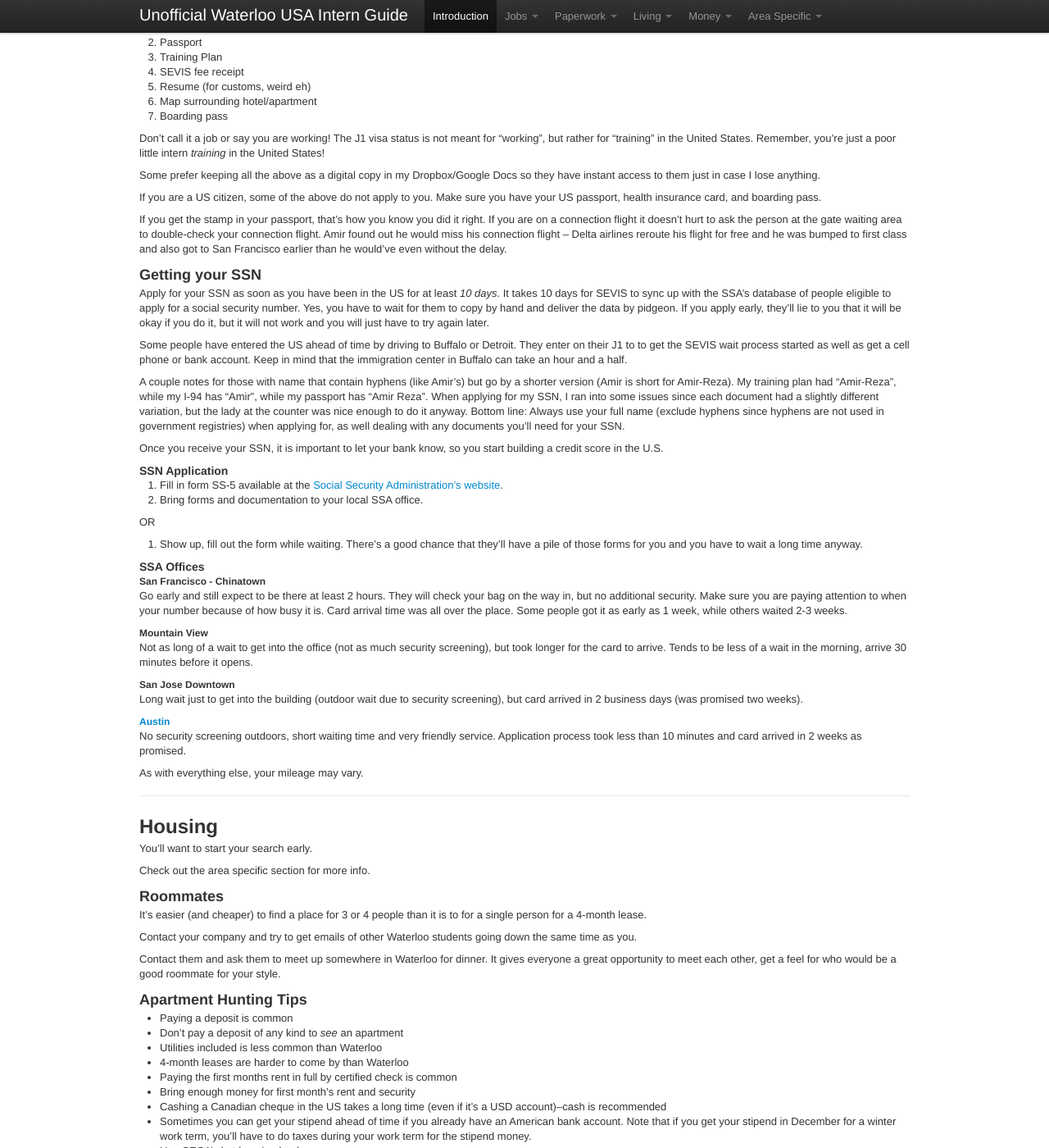
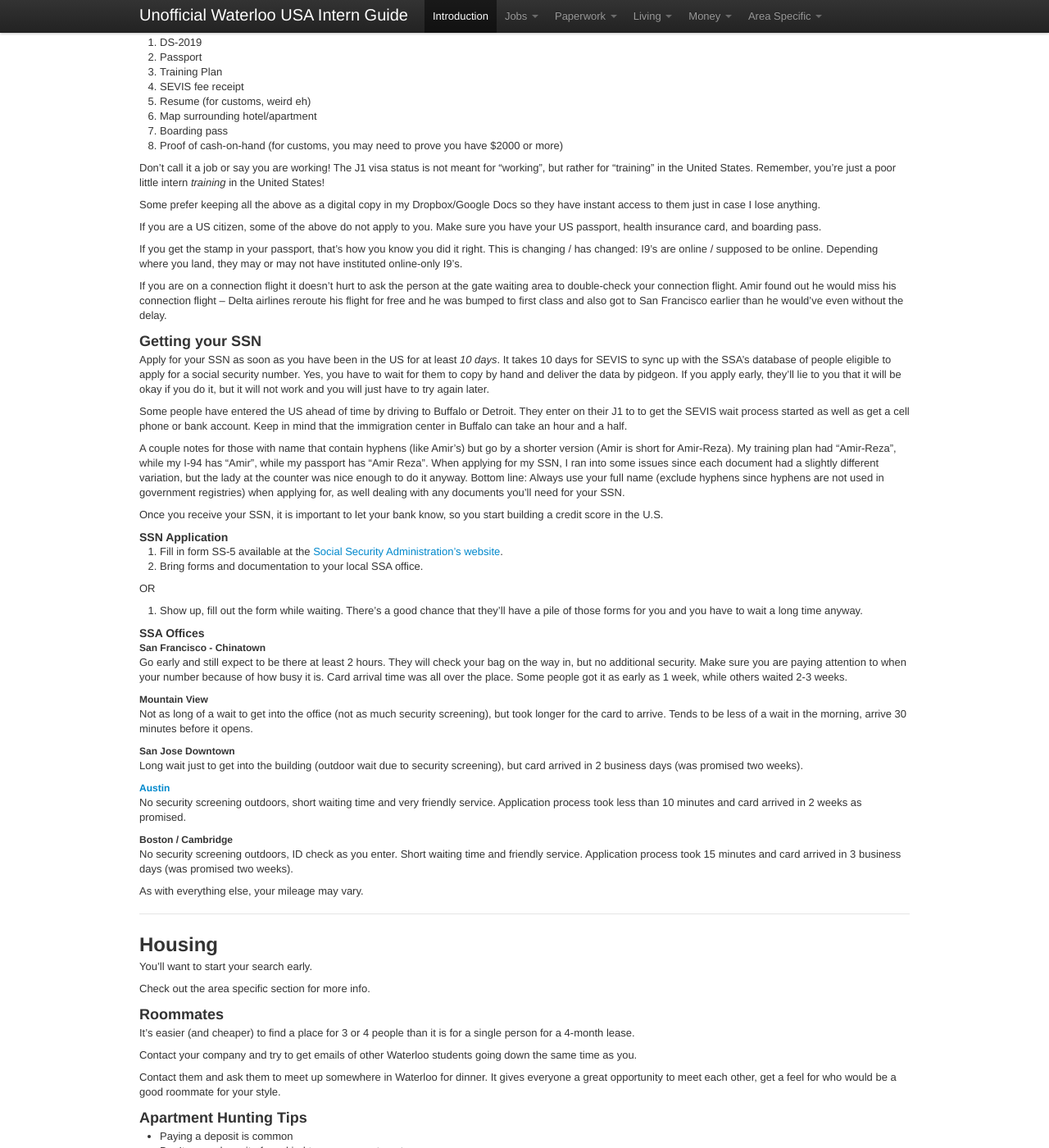
Before and after one commit to sholiday/Unofficial-Waterloo-USA-Intern-Guide, a Jekyll site: the page built from index.markdown, in a window 1280 px wide and 1400 px high, scrolled down 1716 px. Shown: the whole window at 82% size. Built offline with Jekyll 4.4.1, drawn with Linux system fonts in a browser that asks for light colours; nearby versions of some CDN libraries; Markdown is read by kramdown in place of the engine named in the settings; some of the changed text lies outside the part shown.

Commit message:
SSN Boston notes, one or two spelling fixes, financial advice

```diff
--- a/index.markdown
+++ b/index.markdown
@@ -136,6 +137,7 @@ Have a second (or third) copy of all travel documents:
 5. Resume (for customs, weird eh)
 6. Map surrounding hotel/apartment
 7. Boarding pass
+8. Proof of cash-on-hand (for customs, you may need to prove you have $2000 or more)
 
 Don't call it a job or say you are working! The J1 visa status is not meant for
 "working", but rather for "training" in the United States. Remember, you're just
@@ -147,7 +149,8 @@ they have instant access to them just in case I lose anything.
 If you are a US citizen, some of the above do not apply to you.
 Make sure you have your US passport, health insurance card, and boarding pass.
 
-If you get the stamp in your passport, that's how you know you did it right.
+If you get the stamp in your passport, that's how you know you did it right. This is changing / has changed: I9's are online / supposed to be online. Depending where you land, they may or may not have instituted online-only I9's.
+
 If you are on a connection flight it doesn't hurt to ask the person at the gate
 waiting area to double-check your connection flight. Amir found out he would miss his connection flight -- Delta airlines reroute his flight for free and he was bumped to first class and also got to San Francisco earlier than he would've even without the delay.
 
@@ -200,6 +203,9 @@ No security screening outdoors, short waiting time and very friendly service.
 Application process took less than 10 minutes and card arrived in 2 weeks as
 promised.
 
+##### Boston / Cambridge
+No security screening outdoors, ID check as you enter. Short waiting time and friendly service. Application process took 15 minutes and card arrived in 3 business days (was promised two weeks).
+
 As with everything else, your mileage may vary.
 
 ---
@@ -394,6 +400,7 @@ You may not want one for several reasons:
 
 * There may be a minimum balance after 6 months
 * Having interest income in the US can complicate taxes (not an expert)
+* Some savings accounts require fees which may end up being more than the interest on your account
 
 Choosing a Bank is up to you and your preferences.
 Stephen suggests you stick to one of:
@@ -401,6 +408,8 @@ Stephen suggests you stick to one of:
 * Chase
 * Bank of America
 * Wells Fargo
+
+Kevin suggests you use TD Bank, especially if ATMs are convenient for where you live / work. TD Bank hours are generally better than any other American banks (they are open late on weekdays and for several hours on weekends).
 
 If you are in NY Chase is the one to open.
 There are so many Chase branches and ATMs.
@@ -420,10 +429,10 @@ Josh worked with the person who built this at Chase. It is very secure.
 Wells Fargo is known for being super nice.
 Wells Fargo has been seen by at least one person as being tougher for a CC.
 
-You will *not* need a SSN to open an account at the three listed banks.
+You will *not* need a SSN to open an account at the four listed banks.
 They will need your J-1 Visa for filling in your bank details, so bring your
 passport and visa. You don't even need a permanent address. Some have had luck
-with using their hotel's or their company's.
+with using their hotel's or their company's. Once you do receive your SSN, it is a good idea to update this with your bank in order to build a scredit rating in America.
 
 Stephen's always kept a US bank account open.
 It's super useful to have. If you come back to the US again you're all setup.
@@ -514,6 +523,8 @@ call a number (or call for you on your behalf) about 24-48 hours later
 (excluding weekends). If not, here's the number you can call: 1-888-503-6092.
 They'll ask for your Canadian SIN number and your last address in Canada. YMMV.
 
+Kevin was in the same situation and followed the same process at TD Bank with similar results.
+
 One surefire way of getting a credit card fairly soon would be to apply for a
 Capital One credit card that's directly targeted for people with no credit
 history/newcomers. Beware this card is free for the first year, but costs around
@@ -525,6 +536,11 @@ There are a lot of ways to bring your hard earned dough back to Canada.
 
 The main thing to keep in mind is that while some broker may not charge a "fee" the rate they
 offer may be several pips from [mid-market rates](http://www.xe.com/faq/rates_buyorsellrates.php).
+
+#### What Kevin Does
+If you are with TD Canada and TD Bank, they will transfer your money between countries without any fees. For Kevin, this involved a five-minute phone call and a 2 business day wait. You can either open an American dollar account in TD Canada or have them exchange your money for CAD and deposit it in your Canadian checking account. It may be a good idea to use a USD account at TD Canada, then exchange money when the exchange rate is better.
+
+Kevin thinks that all of the below methods are laughable, since his method involves no fees.
 
 #### What Stephen Does
 Here's what Stephen thinks is the way most people will want to bring their money back: [xe.com](xe.com)
```
Also changed, not shown: other parts of index.markdown (+4 -3 lines).
